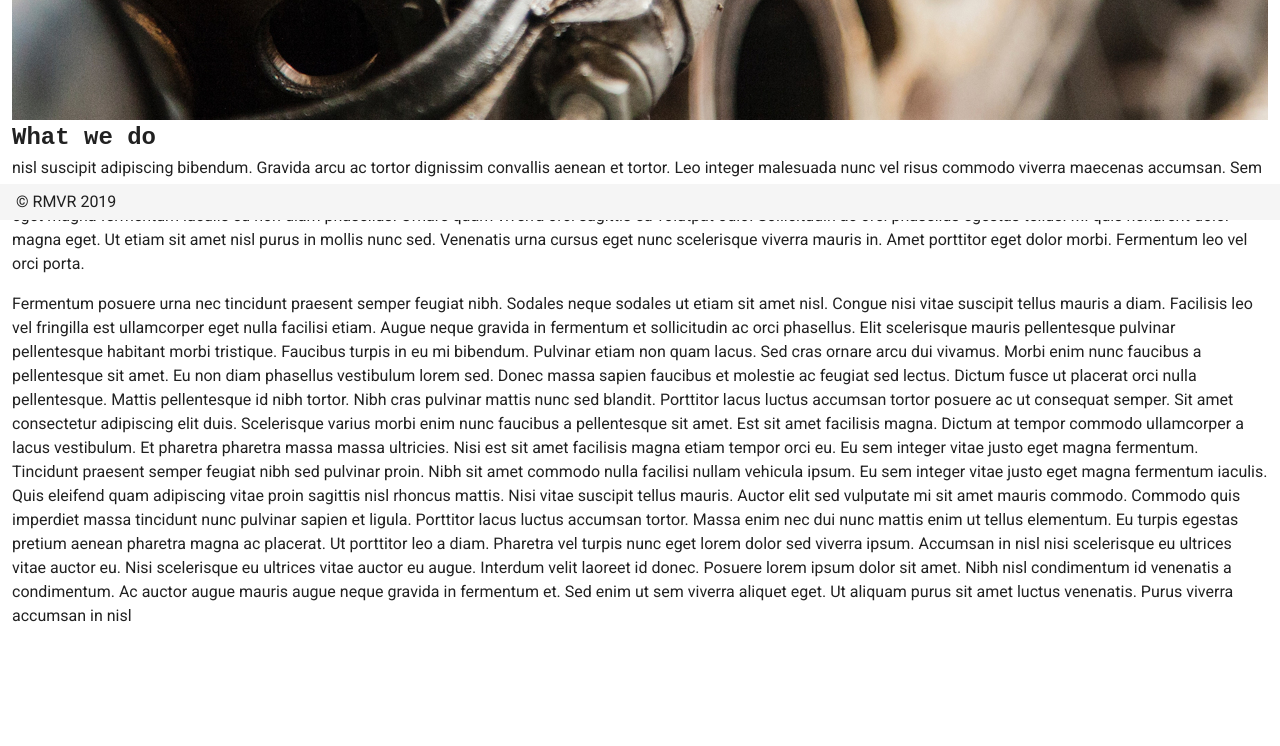
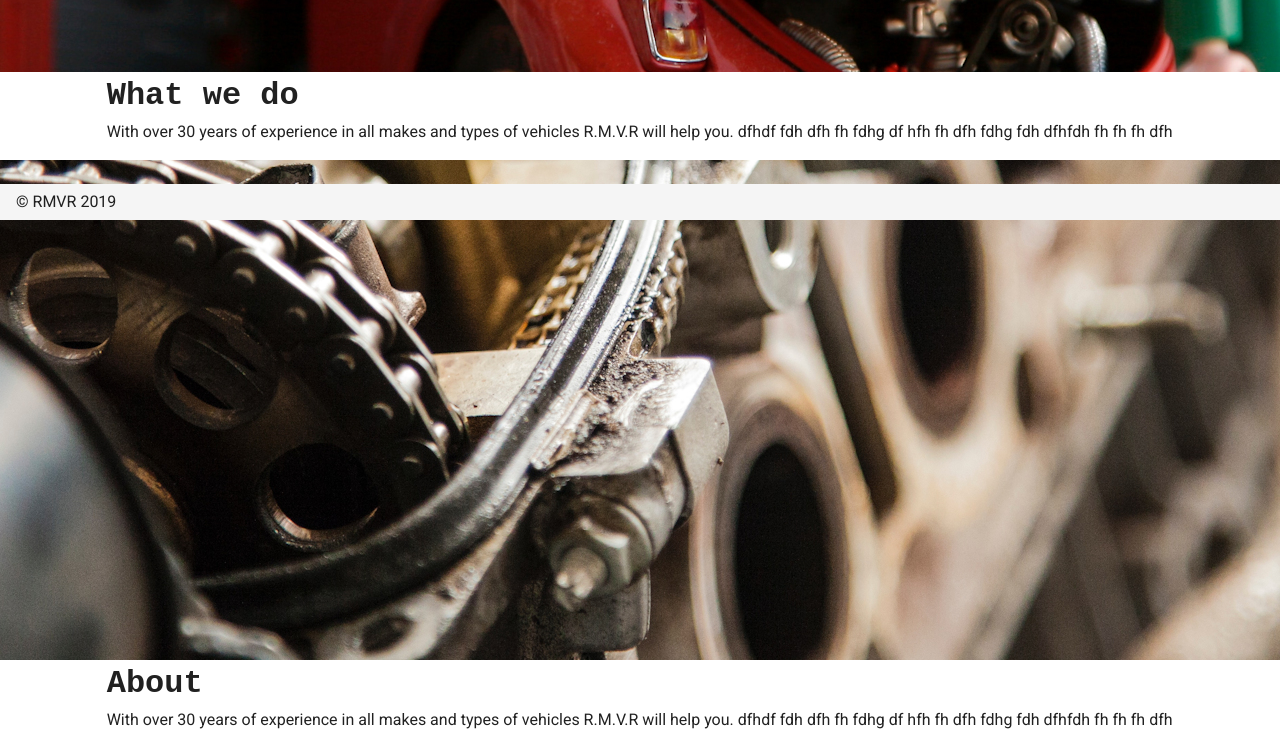
Before and after one commit to nigelhughes552/rmvr, a Nuxt app: page / in a window 1280 px wide. Shown: the part 580-1326 px from the top of the page. Before the commit the page ends 1272 px from the top, so only its background shows below. Built offline with nearby package versions, Linux system fonts and the light colour scheme; a web font is replaced by a local one.

Commit message:
edit flex

```diff
--- a/pages/index.vue
+++ b/pages/index.vue
@@ -1,84 +1,38 @@
 <template>
-  <v-layout column justify-center align-center>
-    <v-flex xs12 sm10 md10 lg10>
-      <section>
+  <v-layout row justify-center align-center>
+    <v-flex xs10>
       <h1>About</h1>
       <p>
         With over 30 years of experience in all makes and types of vehicles
         R.M.V.R will help you. dfhdf fdh dfh fh fdhg df hfh fh dfh fdhg fdh
         dfhfdh fh fh fh dfh
       </p>
-      </section>
-      <section>
-        <h1>Location</h1>
+    </v-flex>
+    <v-flex xs12>
+      <v-parallax src="car.jpg"></v-parallax>
+    </v-flex>
+
+    <v-flex xs10>
+      <h1>What we do</h1>
       <p>
-          Lorem ipsum dolor sit amet, consectetur adipiscing elit, sed do
-          eiusmod tempor incididunt ut labore et dolore magna aliqua. Ultrices
-          sagittis orci a scelerisque. Molestie at elementum eu facilisis sed
-          odio. Mattis ullamcorper velit sed ullamcorper morbi tincidunt ornare.
-          Commodo odio aenean sed adipiscing diam donec adipiscing. Turpis
-          egestas sed tempus urna et pharetra pharetra massa. Id eu nisl nunc mi
-          ipsum faucibus vitae aliquet. Ultrices gravida dictum fusce ut
-          placerat orci. Tellus at urna condimentum mattis pellentesque id.
-          Cursus eget nunc scelerisque viverra mauris in. Porta non pulvinar
-          neque laoreet suspendisse.
+        With over 30 years of experience in all makes and types of vehicles
+        R.M.V.R will help you. dfhdf fdh dfh fh fdhg df hfh fh dfh fdhg fdh
+        dfhfdh fh fh fh dfh
       </p>
-      </section>
-
-      <v-parallax height="400" src="engine.jpg"></v-parallax>
-
-      <section>
-        <h1>What we do</h1>
-
+    </v-flex>
+    <v-flex xs12>
+      <v-parallax src="engine.jpg"></v-parallax>
+    </v-flex>
+    <v-flex xs10>
+      <h1>About</h1>
       <p>
-          nisl suscipit adipiscing bibendum. Gravida arcu ac tortor dignissim
-          convallis aenean et tortor. Leo integer malesuada nunc vel risus
-          commodo viverra maecenas accumsan. Sem et tortor consequat id porta
-          nibh venenatis cras. Congue nisi vitae suscipit tellus mauris a diam.
-          Porttitor rhoncus dolor purus non enim praesent elementum facilisis
-          leo. Justo eget magna fermentum iaculis eu non diam phasellus. Ornare
-          quam viverra orci sagittis eu volutpat odio. Sollicitudin ac orci
-          phasellus egestas tellus. Mi quis hendrerit dolor magna eget. Ut etiam
-          sit amet nisl purus in mollis nunc sed. Venenatis urna cursus eget
-          nunc scelerisque viverra mauris in. Amet porttitor eget dolor morbi.
-          Fermentum leo vel orci porta.
+        With over 30 years of experience in all makes and types of vehicles
+        R.M.V.R will help you. dfhdf fdh dfh fh fdhg df hfh fh dfh fdhg fdh
+        dfhfdh fh fh fh dfh
       </p>
-      </section>
-      <p>
-        Fermentum posuere urna nec tincidunt praesent semper feugiat nibh.
-        Sodales neque sodales ut etiam sit amet nisl. Congue nisi vitae suscipit
-        tellus mauris a diam. Facilisis leo vel fringilla est ullamcorper eget
-        nulla facilisi etiam. Augue neque gravida in fermentum et sollicitudin
-        ac orci phasellus. Elit scelerisque mauris pellentesque pulvinar
-        pellentesque habitant morbi tristique. Faucibus turpis in eu mi
-        bibendum. Pulvinar etiam non quam lacus. Sed cras ornare arcu dui
-        vivamus. Morbi enim nunc faucibus a pellentesque sit amet. Eu non diam
-        phasellus vestibulum lorem sed. Donec massa sapien faucibus et molestie
-        ac feugiat sed lectus. Dictum fusce ut placerat orci nulla pellentesque.
-        Mattis pellentesque id nibh tortor. Nibh cras pulvinar mattis nunc sed
-        blandit. Porttitor lacus luctus accumsan tortor posuere ac ut consequat
-        semper. Sit amet consectetur adipiscing elit duis. Scelerisque varius
-        morbi enim nunc faucibus a pellentesque sit amet. Est sit amet facilisis
-        magna. Dictum at tempor commodo ullamcorper a lacus vestibulum. Et
-        pharetra pharetra massa massa ultricies. Nisi est sit amet facilisis
-        magna etiam tempor orci eu. Eu sem integer vitae justo eget magna
-        fermentum. Tincidunt praesent semper feugiat nibh sed pulvinar proin.
-        Nibh sit amet commodo nulla facilisi nullam vehicula ipsum. Eu sem
-        integer vitae justo eget magna fermentum iaculis. Quis eleifend quam
-        adipiscing vitae proin sagittis nisl rhoncus mattis. Nisi vitae suscipit
-        tellus mauris. Auctor elit sed vulputate mi sit amet mauris commodo.
-        Commodo quis imperdiet massa tincidunt nunc pulvinar sapien et ligula.
-        Porttitor lacus luctus accumsan tortor. Massa enim nec dui nunc mattis
-        enim ut tellus elementum. Eu turpis egestas pretium aenean pharetra
-        magna ac placerat. Ut porttitor leo a diam. Pharetra vel turpis nunc
-        eget lorem dolor sed viverra ipsum. Accumsan in nisl nisi scelerisque eu
-        ultrices vitae auctor eu. Nisi scelerisque eu ultrices vitae auctor eu
-        augue. Interdum velit laoreet id donec. Posuere lorem ipsum dolor sit
-        amet. Nibh nisl condimentum id venenatis a condimentum. Ac auctor augue
-        mauris augue neque gravida in fermentum et. Sed enim ut sem viverra
-        aliquet eget. Ut aliquam purus sit amet luctus venenatis. Purus viverra
-        accumsan in nisl
-      </p>
+    </v-flex>
+    <v-flex xs12>
+      <v-parallax src="car.jpg"></v-parallax>
     </v-flex>
   </v-layout>
 </template>
```
Also changed, not shown: static/car.jpg (added), 4 other files (tests, documents, lock files or other folders). Lines whose indentation alone changed are shown as unchanged.
